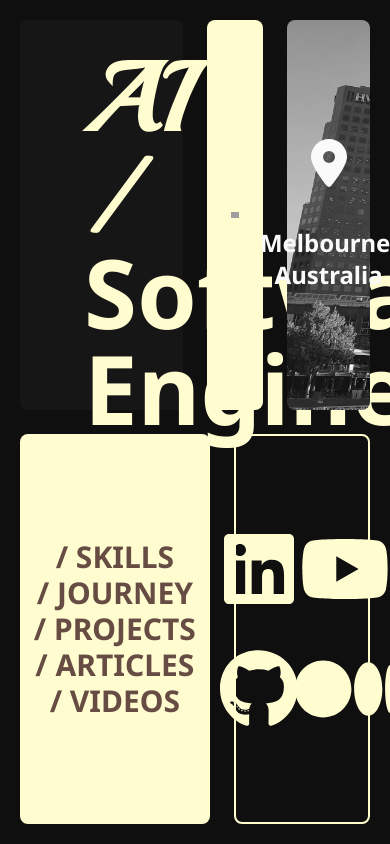
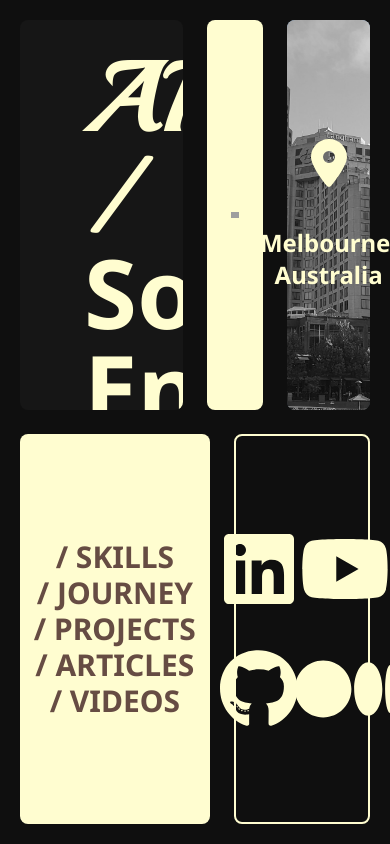
Before and after one commit to raj-pulapakura/portfolio-redesign, a React (Vite) app: page / in a window 390 px wide. Shown: the top 844 px of the page. Built offline with nearby package versions, Linux system fonts and the light colour scheme; grey boxes are pictures that could not be loaded.

Commit message:
Cooler animations

```diff
--- /dev/null
+++ b/src/sections/intro/components/HoverImage.tsx
@@ -0,0 +1,50 @@
+import { useState } from 'react';
+
+const HoverImage = () => {
+  const [maskPosition, setMaskPosition] = useState<{
+    x: number | null;
+    y: number | null;
+  }>({ x: null, y: null });
+
+  const handleMouseMove = (e: any) => {
+    const rect = e.target.getBoundingClientRect();
+    const x = e.clientX - rect.left;
+    const y = e.clientY - rect.top;
+    setMaskPosition({ x, y });
+  };
+
+  const handleMouseLeave = () => {
+    setMaskPosition({ x: null, y: null });
+  };
+
+  return (
+    <div
+      className="absolute top-0 left-0 w-full h-full"
+      onMouseMove={handleMouseMove}
+      onMouseOut={handleMouseLeave}
+    >
+      <img
+        src="/photos/landscape3.jpg"
+        className="absolute rounded-lg object-cover w-full h-full"
+      />
+      <img
+        src="/photos/landscape3.jpg"
+        className="absolute grayscale rounded-lg object-cover w-full h-full"
+        style={{
+          filter: 'grayscale(100%)',
+          transition: 'filter 0.5s',
+          WebkitMaskImage:
+            maskPosition.x != null
+              ? `radial-gradient(circle 100px at ${maskPosition.x}px ${maskPosition.y}px, transparent 100%, black 0%)`
+              : undefined,
+          maskImage:
+            maskPosition.y != null
+              ? `radial-gradient(circle 100px at ${maskPosition.x}px ${maskPosition.y}px, transparent 100%, black 0%)`
+              : undefined,
+        }}
+      />
+    </div>
+  );
+};
+
+export default HoverImage;
--- a/src/sections/intro/components/LinksBlock.tsx
+++ b/src/sections/intro/components/LinksBlock.tsx
@@ -6,38 +6,67 @@ import {
   faMedium,
   faYoutube,
 } from '@fortawesome/free-brands-svg-icons';
-import { motion } from 'framer-motion';
+import { motion, MotionProps } from 'framer-motion';
 
 export default function LinksBlock(props: RegularBlockProps) {
+  const animation1: MotionProps = {
+    initial: { opacity: 0, y: -50 },
+    animate: { opacity: 1, y: 0 },
+    transition: { delay: 2, duration: 0.5 },
+  };
+
+  const animation2: MotionProps = {
+    initial: { opacity: 0, x: 50 },
+    animate: { opacity: 1, x: 0 },
+    transition: { delay: 2, duration: 0.5 },
+  };
+
+  const animation3: MotionProps = {
+    initial: { opacity: 0, y: 50 },
+    animate: { opacity: 1, y: 0 },
+    transition: { delay: 2, duration: 0.5 },
+  };
+
+  const animation4: MotionProps = {
+    initial: { opacity: 0, x: -50 },
+    animate: { opacity: 1, x: 0 },
+    transition: { delay: 2, duration: 0.5 },
+  };
+
   return (
     <motion.div
       {...props}
       className=" border-2 border-cream rounded-lg col-span-6 flex justify-center items-center"
     >
       <div className="grid grid-cols-2 w-fit gap-10">
+        <motion.div {...animation1}>
           <LinkItem
             icon={faLinkedin}
             text="LinkedIn"
             url="https://www.linkedin.com/in/rajpulapakura/"
           />
-
+        </motion.div>
+        <motion.div {...animation2}>
           <LinkItem
             icon={faYoutube}
             text="YouTube"
             url="https://www.youtube.com/@rajpulapakura001"
           />
-
+        </motion.div>
+        <motion.div {...animation3}>
           <LinkItem
             icon={faGithub}
             text="GitHub"
             url="https://github.com/raj-pulapakura"
           />
-
+        </motion.div>
+        <motion.div {...animation4}>
           <LinkItem
             icon={faMedium}
             text="Medium"
             url="https://medium.com/@raj.pulapakura"
           />
+        </motion.div>
       </div>
     </motion.div>
   );
--- a/src/sections/intro/components/LocationBlock.tsx
+++ b/src/sections/intro/components/LocationBlock.tsx
@@ -2,20 +2,21 @@ import { faLocationDot } from '@fortawesome/free-solid-svg-icons';
 import { FontAwesomeIcon } from '@fortawesome/react-fontawesome';
 import { RegularBlockProps } from '..';
 import { motion } from 'framer-motion';
+import HoverImage from './HoverImage';
 
 export default function LocationBlock(props: RegularBlockProps) {
   return (
     <motion.div
       {...props}
-      style={{
-        backgroundImage: "url('/photos/landscape3.jpg')",
-        backgroundSize: 'cover',
-        filter: 'grayscale(1)',
-      }}
-      className="rounded-lg col-span-4 flex flex-col justify-center items-center gap-10"
+      className="rounded-lg col-span-4 flex flex-col justify-center items-center gap-10 relative "
     >
-      <FontAwesomeIcon className="text-cream" icon={faLocationDot} size="3x" />
-      <div className="text-center">
+      <HoverImage />
+      <FontAwesomeIcon
+        className="text-cream z-10"
+        icon={faLocationDot}
+        size="3x"
+      />
+      <div className="text-center z-10">
         <p className="font-bold text-cream text-2xl">Melbourne,</p>
         <p className="font-bold text-cream text-2xl">Australia</p>
       </div>
--- a/src/sections/intro/components/NavBlock.tsx
+++ b/src/sections/intro/components/NavBlock.tsx
@@ -1,17 +1,39 @@
 import { RegularBlockProps } from '..';
-import { motion } from 'framer-motion';
+import { motion, MotionProps } from 'framer-motion';
 
 export default function NavBlock(props: RegularBlockProps) {
+  const animation1: MotionProps = {
+    initial: { opacity: 0, x: -100 },
+    animate: { opacity: 1, x: 0 },
+    transition: { delay: 2, duration: 0.5 },
+  };
+
+  const animation2: MotionProps = {
+    initial: { opacity: 0, x: 100 },
+    animate: { opacity: 1, x: 0 },
+    transition: { delay: 2, duration: 0.5 },
+  };
+
   return (
     <motion.div
       {...props}
       className="bg-cream  font-bold text-3xl rounded-lg col-span-8 flex flex-col items-center justify-center"
     >
-      <p className="text-brown">/ SKILLS</p>
-      <p className="text-brown">/ JOURNEY</p>
-      <p className="text-brown">/ PROJECTS</p>
-      <p className="text-brown">/ ARTICLES</p>
-      <p className="text-brown">/ VIDEOS</p>
+      <motion.p {...animation1} className="text-brown">
+        / SKILLS
+      </motion.p>
+      <motion.p {...animation2} className="text-brown">
+        / JOURNEY
+      </motion.p>
+      <motion.p {...animation1} className="text-brown">
+        / PROJECTS
+      </motion.p>
+      <motion.p {...animation2} className="text-brown">
+        / ARTICLES
+      </motion.p>
+      <motion.p {...animation1} className="text-brown">
+        / VIDEOS
+      </motion.p>
     </motion.div>
   );
 }
--- a/src/sections/intro/components/ProfileBlock.tsx
+++ b/src/sections/intro/components/ProfileBlock.tsx
@@ -37,13 +37,15 @@ export default function ProfileBlock({
         opacity: 0,
         x: xStart,
         y: yStart,
+        scale: 1.2,
       }}
       animate={{
         opacity: [0, 1, 1, 1, 1],
         x: [xStart, xStart, xStart, 0, 0],
         y: [yStart, yStart, yStart, 0, 0],
+        scale: [1.2, 1.2, 1.2, 1, 1],
       }}
-      transition={{ duration: animationDuration, ease: 'circOut' }}
+      transition={{ duration: animationDuration }}
     >
       <img
         src="/photos/profile-no-bg.png"
--- a/src/sections/intro/components/TitleBlock.tsx
+++ b/src/sections/intro/components/TitleBlock.tsx
@@ -1,13 +1,49 @@
+import React, { useEffect } from 'react';
 import { RegularBlockProps } from '..';
-import { motion } from 'framer-motion';
+import { motion, MotionProps } from 'framer-motion';
 
 export default function TitleBlock(props: RegularBlockProps) {
+  const containerRef = React.useRef<HTMLDivElement>(null);
+
+  const [contentAnimation, setContentAnimation] = React.useState<MotionProps>(
+    {}
+  );
+
+  useEffect(() => {
+    if (containerRef.current) {
+      setContentAnimation({
+        initial: {
+          y: containerRef.current.clientHeight,
+        },
+        animate: {
+          y: 0,
+        },
+        transition: {
+          delay: 2.5,
+          type: 'spring',
+          damping: 10,
+          stiffness: 100,
+        },
+      });
+    }
+  }, [containerRef.current]);
+
   return (
-    <motion.div {...props} className="bg-dark rounded-lg col-span-7 px-16 py-8">
-      <h1 className="text-8xl font-bold text-cream font-display">AI /</h1>
-      <h1 className="text-8xl font-bold text-cream">Software</h1>
-      <h1 className="text-8xl font-bold text-cream">Engineer</h1>
-      <p className="mt-8 text-cream">Currently working @ Time Under Tension</p>
+    <motion.div
+      {...props}
+      ref={containerRef}
+      className="bg-dark rounded-lg col-span-7 px-16 py-8 overflow-hidden"
+    >
+      {containerRef.current && (
+        <motion.div {...contentAnimation}>
+          <h1 className="text-8xl font-bold text-cream font-display">AI /</h1>
+          <h1 className="text-8xl font-bold text-cream">Software</h1>
+          <h1 className="text-8xl font-bold text-cream">Engineer</h1>
+          <p className="mt-8 text-cream">
+            Currently working @ Time Under Tension
+          </p>
+        </motion.div>
+      )}
     </motion.div>
   );
 }
--- a/src/shared/containers/TitleSubtitleFlex.tsx
+++ b/src/shared/containers/TitleSubtitleFlex.tsx
@@ -1,23 +1,17 @@
-import React from 'react';
-
 export default function TitleSubtitleFlex({
   title,
   subtitle,
   className,
-  ...props
 }: { title: string; subtitle: string } & JSX.IntrinsicElements['div']) {
   return (
     <div
-      className={`flex justify-center md:justify-between items-baseline mb-16 md:mb-18 lg:mb-20 xl:mb-24 ${className}`}
+      className={`flex justify-center items-baseline mb-16 md:mb-18 lg:mb-20 xl:mb-24 ${className}`}
     >
       <h1
-        className={`text-3xl lg:text-4xl 2xl:text-5xl text-center md:text-left `}
+        className={`font-light tracking-[1em] text-3xl lg:text-4xl 2xl:text-5xl text-center`}
       >
         {title}
       </h1>
-      <p className="hidden md:block font-bold text-xl lg:text-2xl max-w-[50%]">
-        {subtitle}
-      </p>
     </div>
   );
 }
```
Lines whose indentation alone changed are shown as unchanged.
